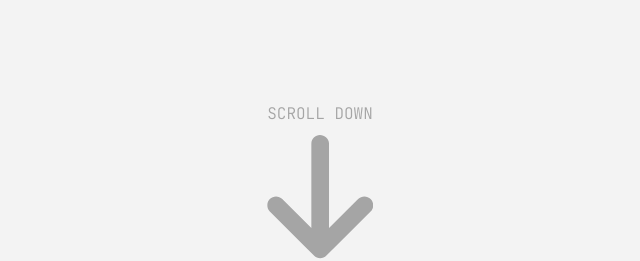
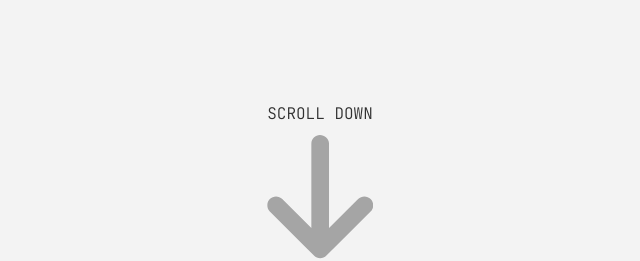
Before and after one commit to RustyHal0/webportfolio, a plain HTML site: page index.html in a window 1280 px wide. Shown: the part 517-778 px from the top of the page, 320-960 px from the left. Drawn offline with nearby package versions, Linux system fonts and the light colour scheme.

Commit message:
added changes in style.css

```diff
--- a/style.css
+++ b/style.css
@@ -81,7 +81,7 @@ a {
 .cta__text {
     padding-top: 2rem;
     margin-top: 2rem;
-    color: #a5a5a5;
+    color: #313131;
 }
 .cta__arrowdown {
     display: inline-block;
```
